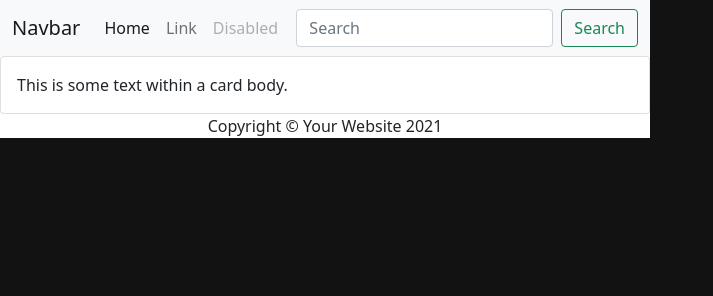
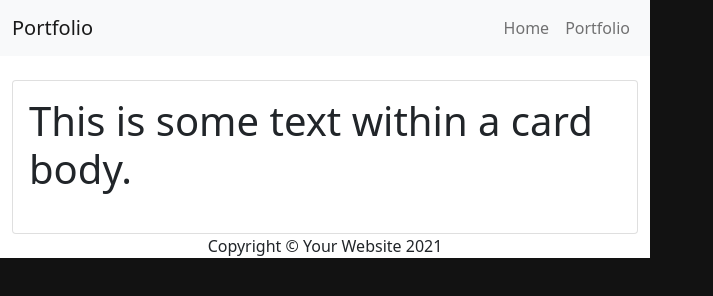
Before and after one commit to staycaffeinated/webpack-baseline, a website built with webpack: page src/template.html in a window 1280 px wide. Shown: the whole page, without its empty margins (0-713 px from the left). Built offline with nearby package versions, Linux system fonts and the light colour scheme; files whose address does not match are found by name.

Commit message:
chore: new toolbar

```diff
--- a/src/template.html
+++ b/src/template.html
@@ -9,38 +9,30 @@
   </head>
 
   <body>
-
-
     <!-- top navbar -->
     <nav class="navbar navbar-expand-lg navbar-light bg-light">
-      <div class="container-fluid">
-        <a class="navbar-brand" href="#">Navbar</a>
-        <button class="navbar-toggler" type="button" data-bs-toggle="collapse" data-bs-target="#navbarTogglerDemo02" aria-controls="navbarTogglerDemo02" aria-expanded="false" aria-label="Toggle navigation">
+      <div class="container">
+        <a class="navbar-brand" href="#">Portfolio</a>
+        <button class="navbar-toggler" type="button" data-bs-toggle="collapse" data-bs-target="#navbar" aria-controls="navbar" aria-expanded="false" aria-label="Toggle navigation">
           <span class="navbar-toggler-icon"></span>
         </button>
-      <div class="collapse navbar-collapse" id="navbarTogglerDemo02">
-        <ul class="navbar-nav me-auto mb-2 mb-lg-0">
-          <li class="nav-item">
-            <a class="nav-link active" aria-current="page" href="#">Home</a>
+        <div class="collapse navbar-collapse" id="navbar">
+          <ul class="navbar-nav ms-auto">
+            <li class="nav-item active" aria-current="page">
+              <a class="nav-link" href="#">Home</a>
             </li>
             <li class="nav-item">
-            <a class="nav-link" href="#">Link</a>
-          </li>
-          <li class="nav-item">
-            <a class="nav-link disabled" href="#" tabindex="-1" aria-disabled="true">Disabled</a>
+              <a class="nav-link" href="#">Portfolio</a>
             </li>
           </ul>
-        <form class="d-flex">
-          <input class="form-control me-2" type="search" placeholder="Search" aria-label="Search">
-          <button class="btn btn-outline-success" type="submit">Search</button>
-        </form>
         </div>
       </div>
     </nav>
 
     <!-- basic content, as a card -->
+    <div class="container mt-4">
     <div class="card">
-      <div class="card-body">
+      <div class="card-body display-6 mb-4">
         This is some text within a card body.
       </div>
     </div>
```
Lines whose indentation alone changed are shown as unchanged.
